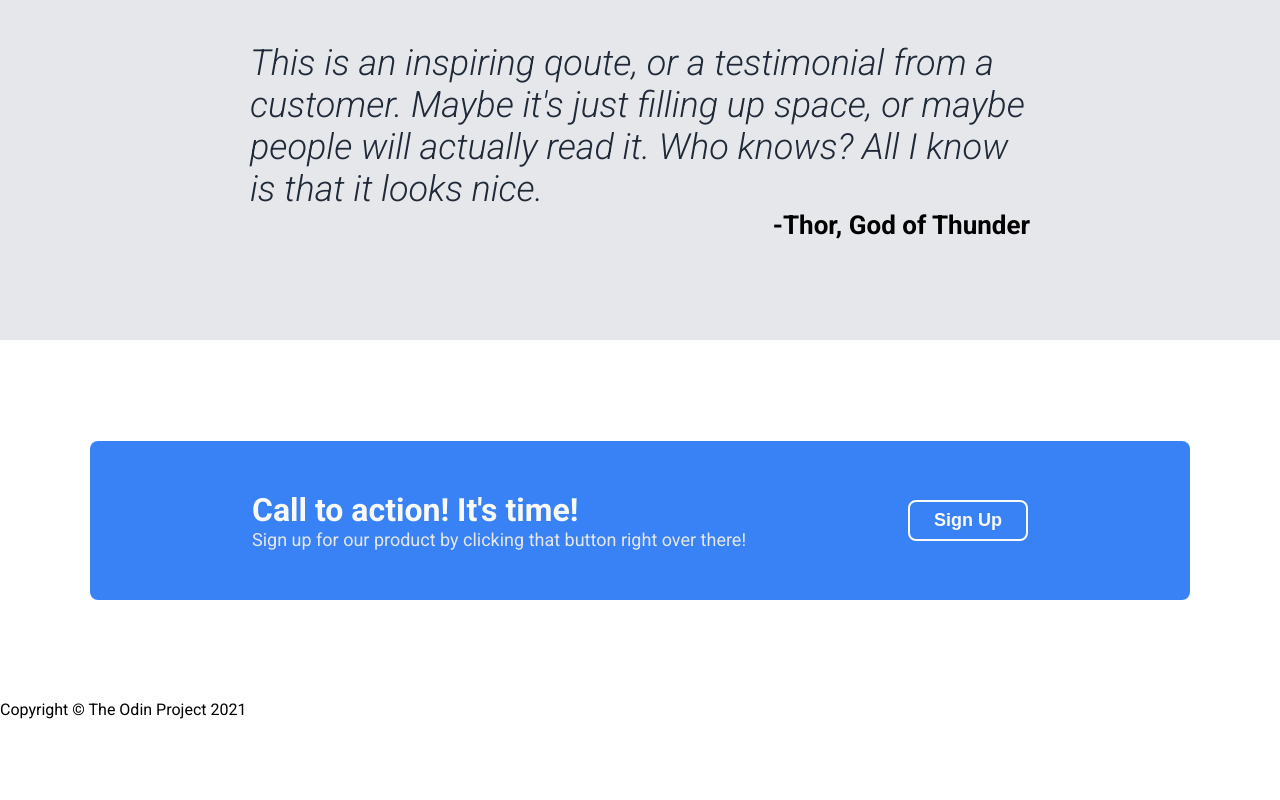
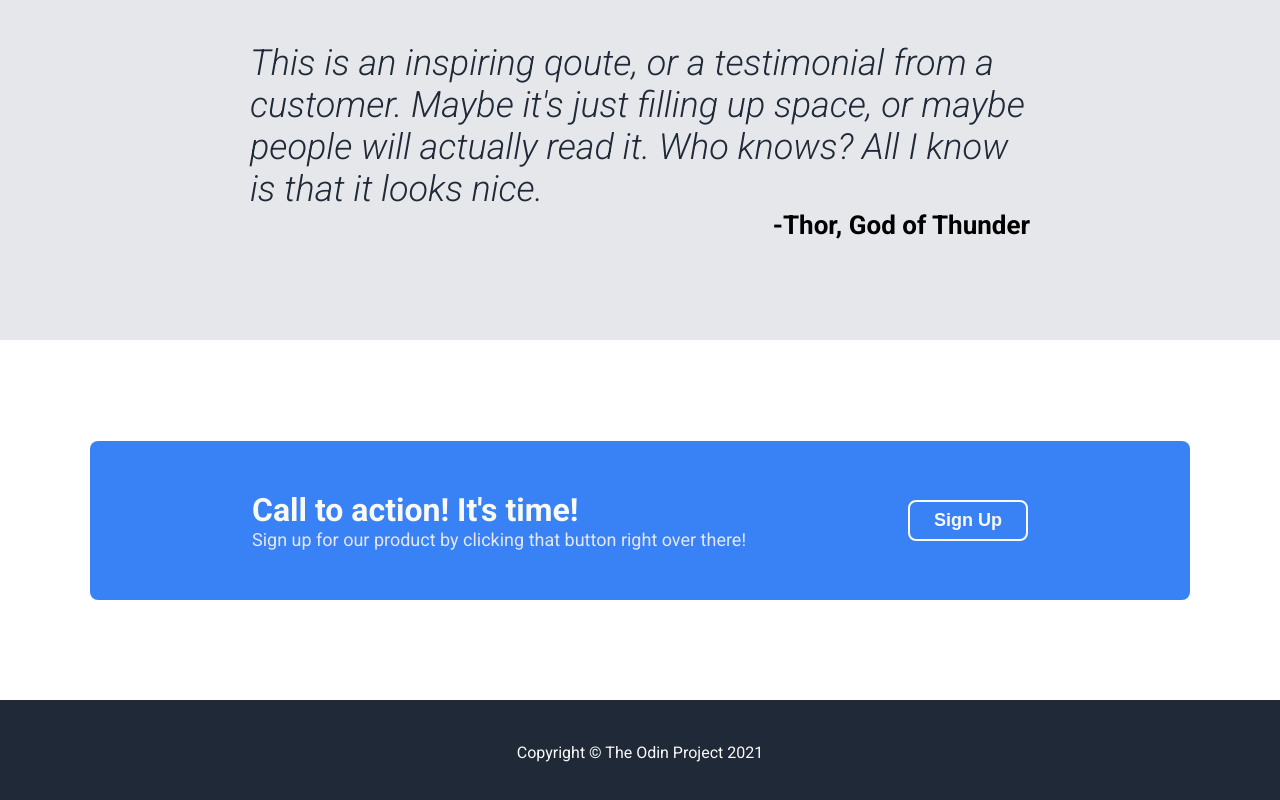
Before and after one commit to aderitoapelao/landing-page, a plain HTML site: page index.html in a window 1280 px wide. Shown: the part 1105-1905 px from the top of the page. Before the commit the page ends 1824 px from the top, so only its background shows below. Drawn offline with Linux system fonts and the light colour scheme.

Commit message:
style: estilizar o footer

```diff
--- a/assets/css/style.css
+++ b/assets/css/style.css
@@ -201,3 +201,12 @@ body {
     font-weight: 700;
     font-size: 18px;
 }
+
+.footer {
+    height: 13vh;
+    display: flex;
+    align-items: center;
+    justify-content: center;
+    background-color: #1F2937;
+    color: #F9FAF8;
+}
```
